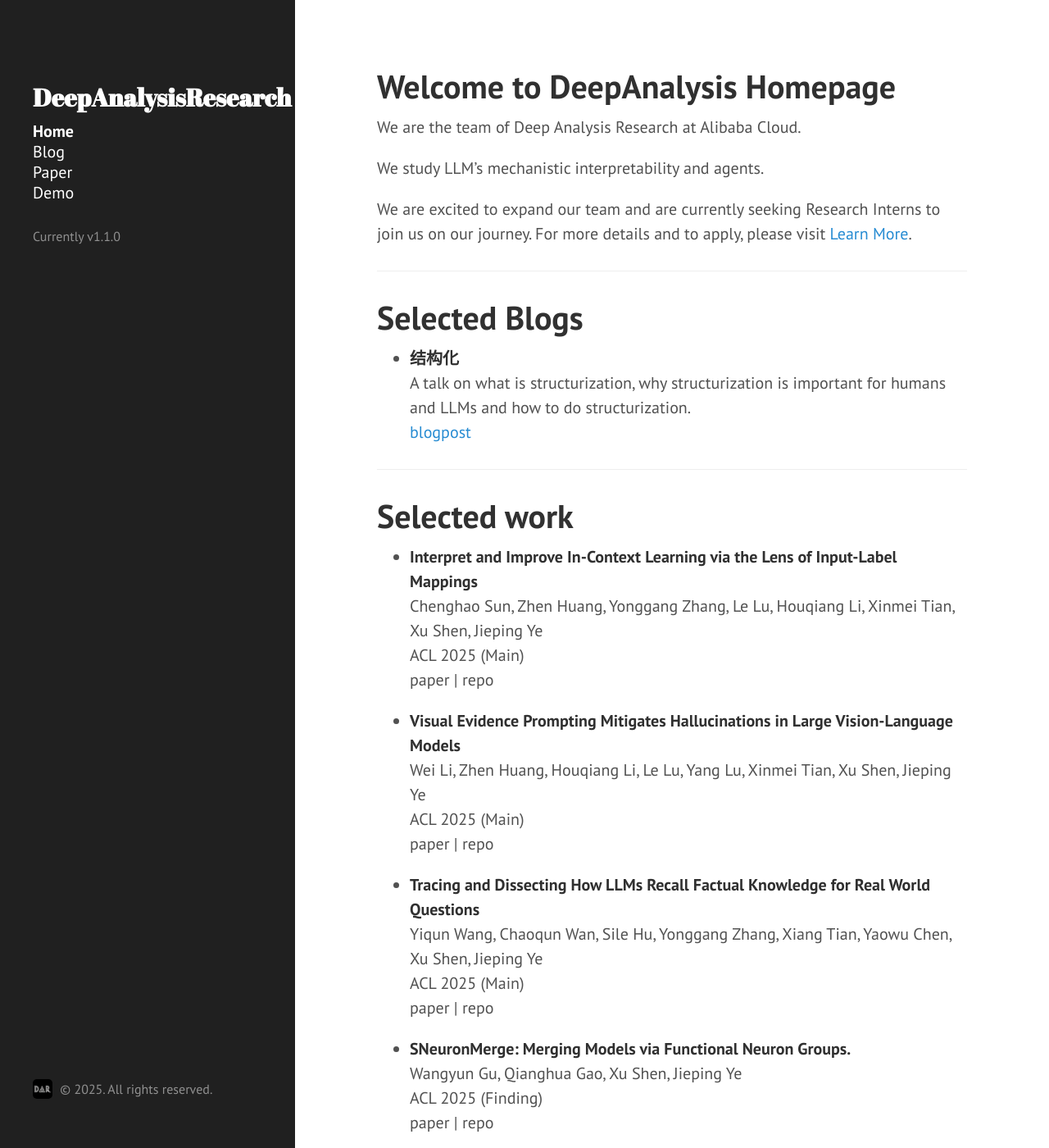
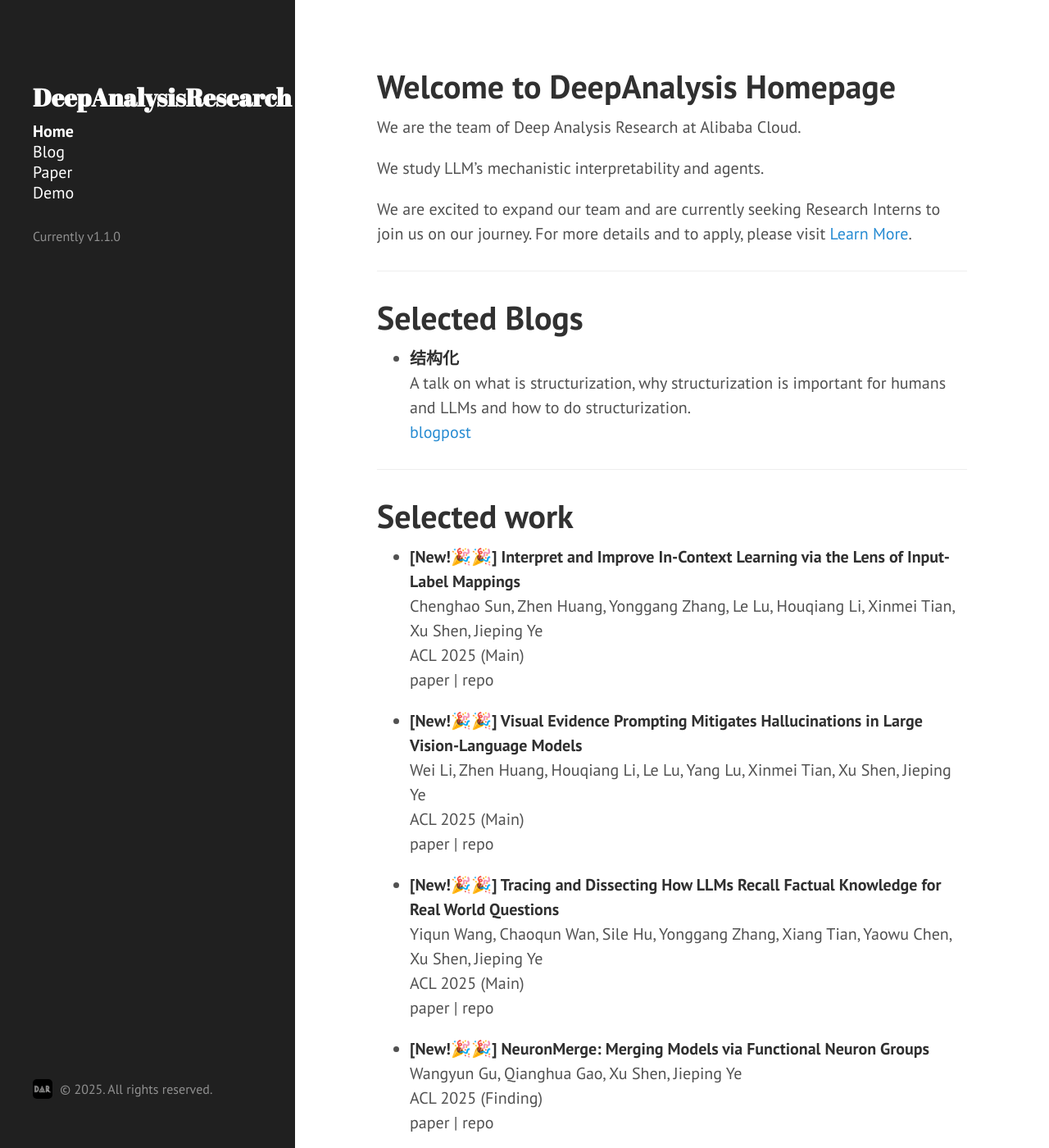
Before and after one commit to deep-analysis-research/deep-analysis-research.github.io, a Jekyll site: the page built from index.md, in a window 1280 px wide and 1400 px high. Shown: the whole window at 82% size. Built offline with Jekyll 4.4.1, drawn with Linux system fonts in a browser that asks for light colours; Markdown is read by kramdown in place of the engine named in the settings.

Commit message:
Update index.md
add tag

```diff
--- a/index.md
+++ b/index.md
@@ -22,22 +22,22 @@ We are excited to expand our team and are currently seeking Research Interns to
 
 # Selected work
 
-- **Interpret and Improve In-Context Learning via the Lens of Input-Label Mappings** <br>
+- **[New!🎉🎉] Interpret and Improve In-Context Learning via the Lens of Input-Label Mappings** <br>
   Chenghao Sun, Zhen Huang, Yonggang Zhang, Le Lu, Houqiang Li, Xinmei Tian, Xu Shen, Jieping Ye <br>
   ACL 2025 (Main) <br>
     paper | repo
 
-- **Visual Evidence Prompting Mitigates Hallucinations in Large Vision-Language Models** <br>
+- **[New!🎉🎉] Visual Evidence Prompting Mitigates Hallucinations in Large Vision-Language Models** <br>
   Wei Li, Zhen Huang, Houqiang Li, Le Lu, Yang Lu, Xinmei Tian, Xu Shen, Jieping Ye <br>
   ACL 2025 (Main) <br>
     paper | repo
 
-- **Tracing and Dissecting How LLMs Recall Factual Knowledge for Real World Questions** <br>
+- **[New!🎉🎉] Tracing and Dissecting How LLMs Recall Factual Knowledge for Real World Questions** <br>
   Yiqun Wang, Chaoqun Wan, Sile Hu, Yonggang Zhang, Xiang Tian, Yaowu Chen, Xu Shen, Jieping Ye <br>
   ACL 2025 (Main) <br>
     paper | repo
 
-- **SNeuronMerge: Merging Models via Functional Neuron Groups.** <br>
+- **[New!🎉🎉] NeuronMerge: Merging Models via Functional Neuron Groups** <br>
   Wangyun Gu, Qianghua Gao, Xu Shen, Jieping Ye <br>
   ACL 2025 (Finding) <br>
     paper | repo
```
